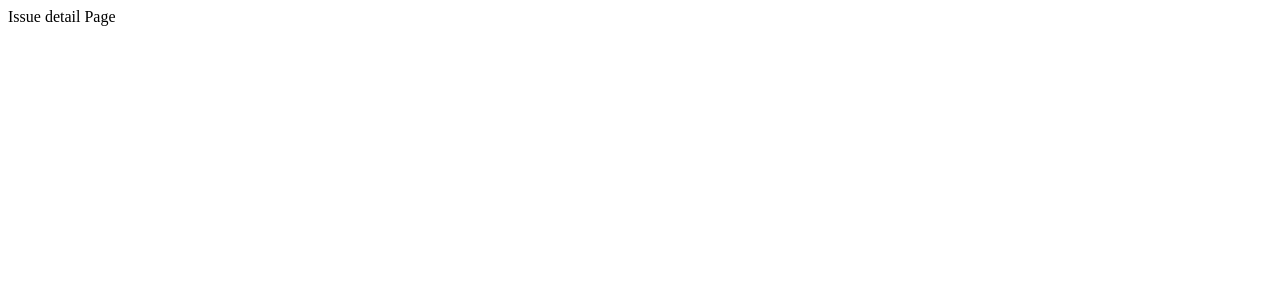
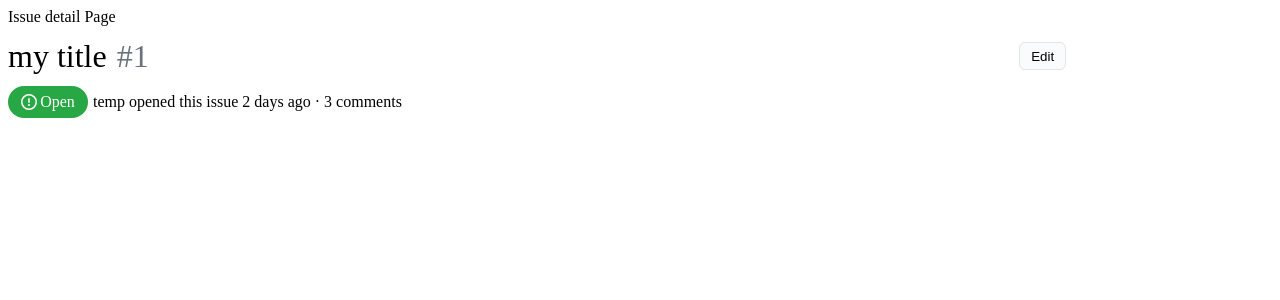
Before and after one commit to boostcamp-2020/IssueTracker-34, a React app in the folder front/: page /#/issue/1 in a window 1280 px wide. Shown: the top 300 px of the page. Built offline with nearby package versions, Linux system fonts and the light colour scheme; the HTML template or start-up script is replaced by a standard one.

Commit message:
[Feat] IssueTitle Component
- Create IssueTitle Component.
- Add it to IssueDetailPage.

```diff
--- /dev/null
+++ b/front/src/components/IssueTitle.js
@@ -0,0 +1,162 @@
+import React, {useState, useRef} from 'react';
+import styled from "styled-components";
+import OpenedSvg from "../svgs/OpenedSvg";
+import ClosedSvg from "../svgs/ClosedSvg";
+
+const TitleWrap = styled.div `
+    display:flex;
+    flex-direction:rows;
+    align-items:center;
+    height:60px;
+`;
+
+const Title = styled.h1 `
+    width:80%;
+`
+
+const EditButton = styled.button `
+    width:47px;
+    height:28px;
+    background-color:#FAFBFC;
+    border:1px solid #e1e4e8;
+    border-radius:6px;
+`
+
+const SaveButton = styled.button `
+    width:63px;
+    height:32px;
+    background-color:#FAFBFC;
+    border:1px solid #e1e4e8;
+    border-radius:6px;
+`
+
+const CancelButton = styled.button `
+    width:63px;
+    height:32px;
+    background-color:white;
+    color:blue;
+    border:none;
+
+    &:hover {
+        text-decoration:underline;
+
+    }
+`
+
+const TitleInput = styled.input `
+        border:1px solid #e1e4e8;
+        border-radius:6px;
+        height:32px;
+        background-color:#FAFBFC;
+        color:#586069;
+        margin-right:10px;
+        width:80%;
+
+        &:focus {
+            outline:none;
+            border-color:#0366d6;
+            background-color:white;
+            box-shadow:0 0 0 2px #79b8ff;
+        }
+    `
+
+const IssueNumber = styled.span `
+    color:#6A737D;
+    margin-left:10px;
+    font-weight:100;
+`;
+
+const Span = styled.span `
+    color : black;
+    font-weight:400;
+`
+
+const IssueStateWrap = styled.div `
+    display:flex;
+    flex-direction:row;
+    justify-content:center;
+    align-items:center;
+    width:80px;
+    height:32px;
+    color:white;
+    background-color: ${(props) => props.backgroundColor || "green"};
+    border-radius:20px;
+    margin-right:5px;
+`
+
+const IssueInfo = styled.div`
+    display:flex;
+    flex-direction:rows;
+    align-items:center;
+`
+
+const IssueTitle = () => {
+    //Todo: id에 맞는 title을 받아와서 useState에 기본값으로 저장한다.
+    //변경된 title 값을 db에 저장한다.
+    //이슈 번호, 이슈 상태, 생성자, 생성일, comment 정보 등을 가져와야 한다.
+
+    const [title, setTitle] = useState("my title");
+    const [isEditMode, editTitle] = useState(false);
+    //const [isOpened, setOpen] = useState(true);
+
+    const inputRef = useRef(false);
+
+    const isOpened = true;
+    const issueNumber = 1;
+    const creator = "temp";
+    const passedDate = "2";
+    const commentCount = "3";
+
+    const editTitle_ =()=>{
+        editTitle(true);
+    }
+
+    const saveTitle = ()=>{
+        const newTitle = inputRef.current.value;
+        if(newTitle==""){
+            console.log("빈 제목은 save 불가.");
+            return;
+        }
+
+        console.log(inputRef.current.value, '를 저장했어요.');
+        setTitle(inputRef.current.value);
+        editTitle(false);
+    }
+
+    const cancelEdit = ()=>{
+        console.log('취소합니다.');
+        editTitle(false);
+    }
+
+    return (
+        <div>
+          {!isEditMode ? (
+            <TitleWrap>
+                <Title><Span>{title}</Span><IssueNumber>#{issueNumber}</IssueNumber></Title>
+                <EditButton onClick={editTitle_}>Edit</EditButton>
+            </TitleWrap>
+          ) : (
+            <TitleWrap>
+                <TitleInput type="text" ref={inputRef} defaultValue={title}/>
+                <SaveButton onClick={saveTitle}>Save</SaveButton>
+                <CancelButton onClick={cancelEdit}>Cancel</CancelButton>
+            </TitleWrap>
+          )}
+
+          <IssueInfo>
+                {isOpened? (
+                <IssueStateWrap backgroundColor={"#28a745"}>
+                    <OpenedSvg/> <div>Open</div>
+                </IssueStateWrap>
+            ):(
+                <IssueStateWrap backgroundColor={"#d73a49"}> <ClosedSvg/><div>Close</div>
+                </IssueStateWrap>
+            )}
+            <div>{creator} opened this issue {passedDate} days ago · {commentCount} comments</div>
+          </IssueInfo>
+
+        </div>
+    );
+}
+
+export default IssueTitle
--- a/front/src/pages/IssueDetailPage.js
+++ b/front/src/pages/IssueDetailPage.js
@@ -1,12 +1,16 @@
 import React from 'react';
 import { useParams } from 'react-router-dom';
+import IssueTitle from "../components/IssueTitle";
 
 const IssueDetailPage = () => {
   const { id } = useParams();
 
   //TODO: id로 api 호출 후 적절한 렌더링
 
-  return <div>Issue detail Page</div>;
+  return (<>
+    <div>Issue detail Page</div>
+    <IssueTitle />
+  </>);
 };
 
 export default IssueDetailPage;
```
